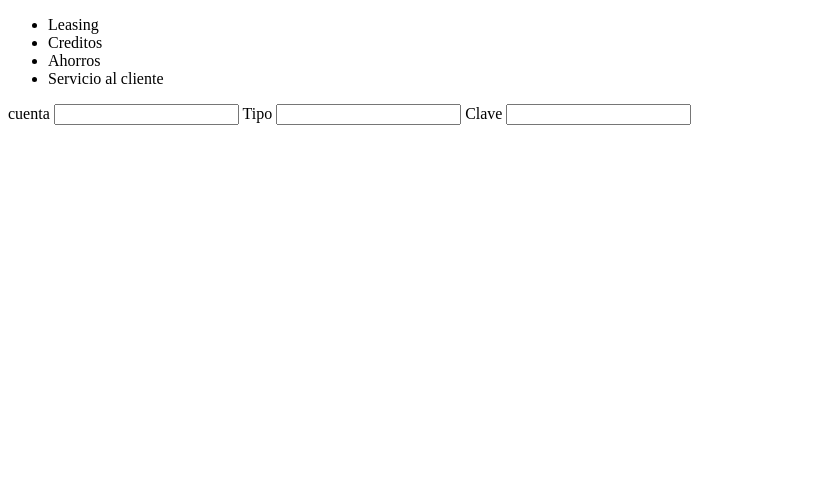
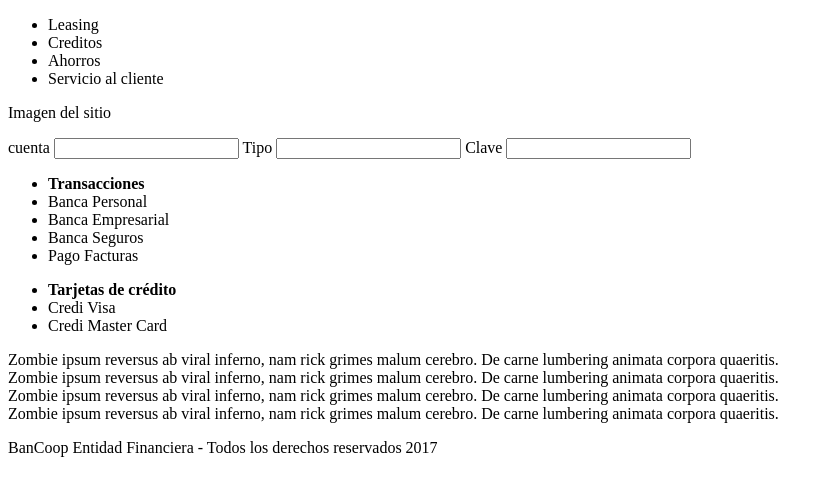
Before and after one commit to carlosmoradev/BanCoop, a plain HTML site: page index.html in a window 1280 px wide. Shown: the whole page, without its empty margins (0-833 px from the left). Drawn offline with Linux system fonts and the light colour scheme.

Commit message:
estructura base del home ordenada semanticamente

```diff
--- a/index.html
+++ b/index.html
@@ -14,6 +14,9 @@
           <li>Ahorros</li>
           <li>Servicio al cliente</li>
         </ul>
+        <div class="pprincipal">
+          <p>Imagen del sitio</p>
+        </div>
       </nav>
       </div>
       <div id="login" class="portada">
@@ -26,6 +29,34 @@
       </div>
     </header>
     <div id="articulos">
+      <section id=servicios class="servicios">
+        <article class="servicios">
+          <ul>
+            <li><strong>Transacciones</strong></li>
+            <li>Banca Personal</li>
+            <li>Banca Empresarial</li>
+            <li>Banca Seguros</li>
+            <li>Pago Facturas</li>
+          </ul>
+        </article>
+        <article id="tarjetas" class="tarjetas">
+          <ul>
+            <li><strong>Tarjetas de crédito</strong></li>
+            <li>Credi Visa</li>
+            <li>Credi Master Card</li>
+          </ul>
+        </article>
+      </section>
+      <section id="noticias" class="noticias">
+        <article id="noticia1">Zombie ipsum reversus ab viral inferno, nam rick grimes malum cerebro. De carne lumbering animata corpora quaeritis. </article>
+        <article id="noticia2">Zombie ipsum reversus ab viral inferno, nam rick grimes malum cerebro. De carne lumbering animata corpora quaeritis. </article>
+        <article id="noticia3">Zombie ipsum reversus ab viral inferno, nam rick grimes malum cerebro. De carne lumbering animata corpora quaeritis. </article>
+        <article id="noticia4">Zombie ipsum reversus ab viral inferno, nam rick grimes malum cerebro. De carne lumbering animata corpora quaeritis. </article>
+      </section>
+
     </div>
+    <footer>
+<p>BanCoop Entidad Financiera - Todos los derechos reservados 2017</p>
+    </footer>
   </body>
 </html>
```
